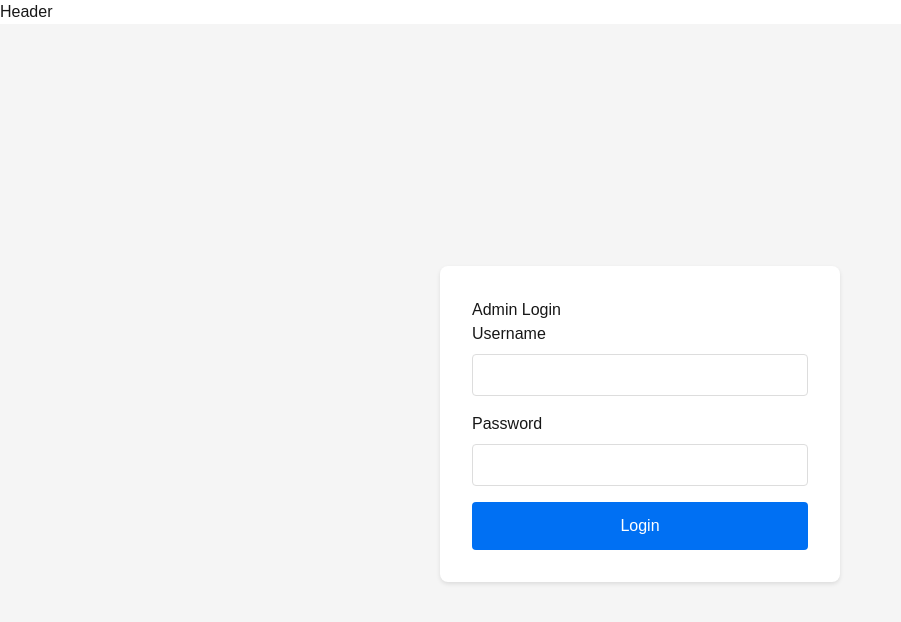
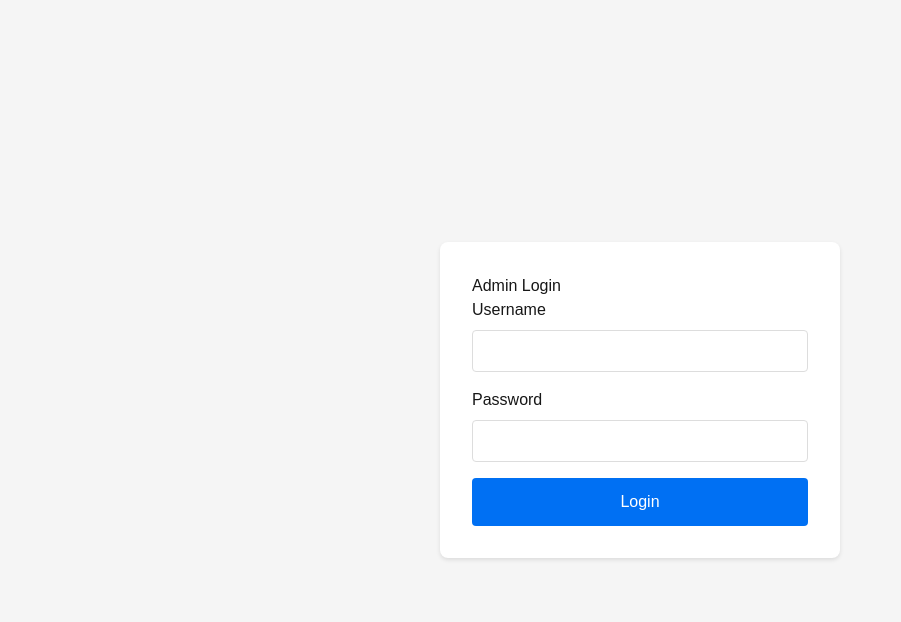
Before and after one commit to TORmax-KU/TORmax-Admin, a Next.js app: page /login in a window 1280 px wide. Shown: the top 622 px of the page, without its empty margins (0-901 px from the left). Built offline with nearby package versions, Linux system fonts and the light colour scheme.

Commit message:
no  need for header or footer

```diff
--- a/app/template.tsx
+++ b/app/template.tsx
@@ -1,6 +1,3 @@
-
-import Footer from '@/components/Footer';
-import Header from '@/components/Header';
 import Script from 'next/script'
 
 export default async function Template({
@@ -11,12 +8,10 @@ export default async function Template({
 
     return (
         <div>
-                <Header />
                 <main>
                     {children} {/* Now has access to mock data */}
                     <Script src='https://static.matterport.com/showcase-sdk/latest.js' />
                 </main>
-                <Footer />
         </div>
     );
 }
--- a/components/Footer.tsx
+++ /dev/null
@@ -1,11 +0,0 @@
-'use client';
-
-export default function Footer() {
-
-
-  return (
-    <div className="footer-detail">
-      {/* Footer */}
-    </div>
-  );
-}
--- a/components/Header.tsx
+++ /dev/null
@@ -1,9 +0,0 @@
-'use client'
-
-export default function Header() {
-    return (
-        <div>
-            Header
-        </div>
-    )
-}
```
